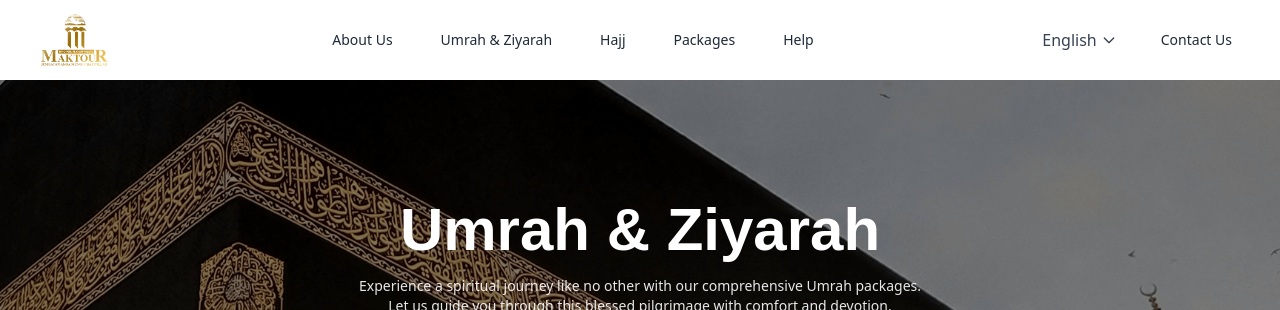
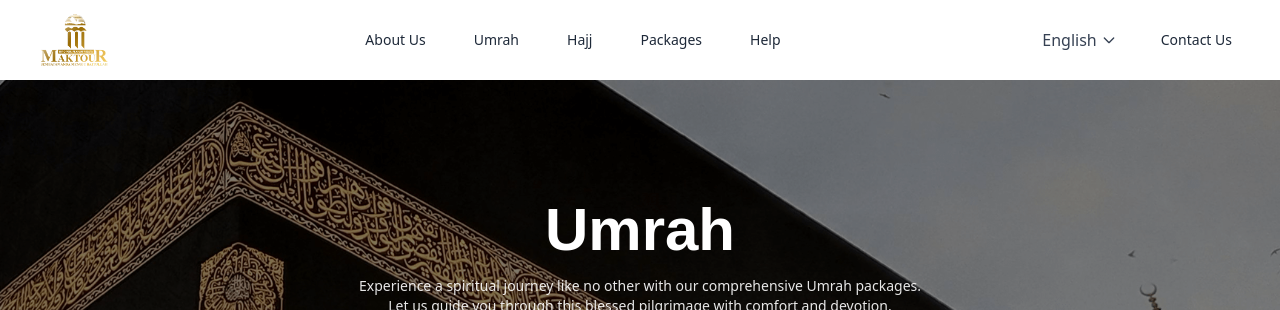
Before and after one commit to nugrahaa878/maktour-web-next, a Next.js app: page /umrah in a window 1280 px wide. Shown: the top 310 px of the page. Built offline with nearby package versions, Linux system fonts and the light colour scheme; no server answers; a web font is replaced by a local one.

Commit message:
remove zirayah

```diff
--- a/src/app/umrah/page.tsx
+++ b/src/app/umrah/page.tsx
@@ -9,7 +9,7 @@ const UmrahPage = () => {
     <main className="min-h-screen">
       <Navbar isWhiteBackground />
       <HeroSection
-        title="Umrah & Ziyarah"
+        title="Umrah"
         description="Experience a spiritual journey like no other with our comprehensive Umrah packages. Let us guide you through this blessed pilgrimage with comfort and devotion."
         buttonText="Plan with Us"
       />
--- a/src/components/navbar/index.tsx
+++ b/src/components/navbar/index.tsx
@@ -14,7 +14,7 @@ const getMenuItems = (language: string) => {
   if (language === 'id') {
     return [
       { name: 'Tentang Kami', path: '/about-us' },
-      { name: 'Umrah & Ziarah', path: '/umrah' },
+      { name: 'Umrah', path: '/umrah' },
       { name: 'Haji', path: '/hajj' },
       { name: 'Paket', path: '/packages' },
       { name: 'Bantuan', path: '/help' },
@@ -22,7 +22,7 @@ const getMenuItems = (language: string) => {
   } else {
     return [
       { name: 'About Us', path: '/about-us' },
-      { name: 'Umrah & Ziyarah', path: '/umrah' },
+      { name: 'Umrah', path: '/umrah' },
       { name: 'Hajj', path: '/hajj' },
       { name: 'Packages', path: '/packages' },
       { name: 'Help', path: '/help' },
```
